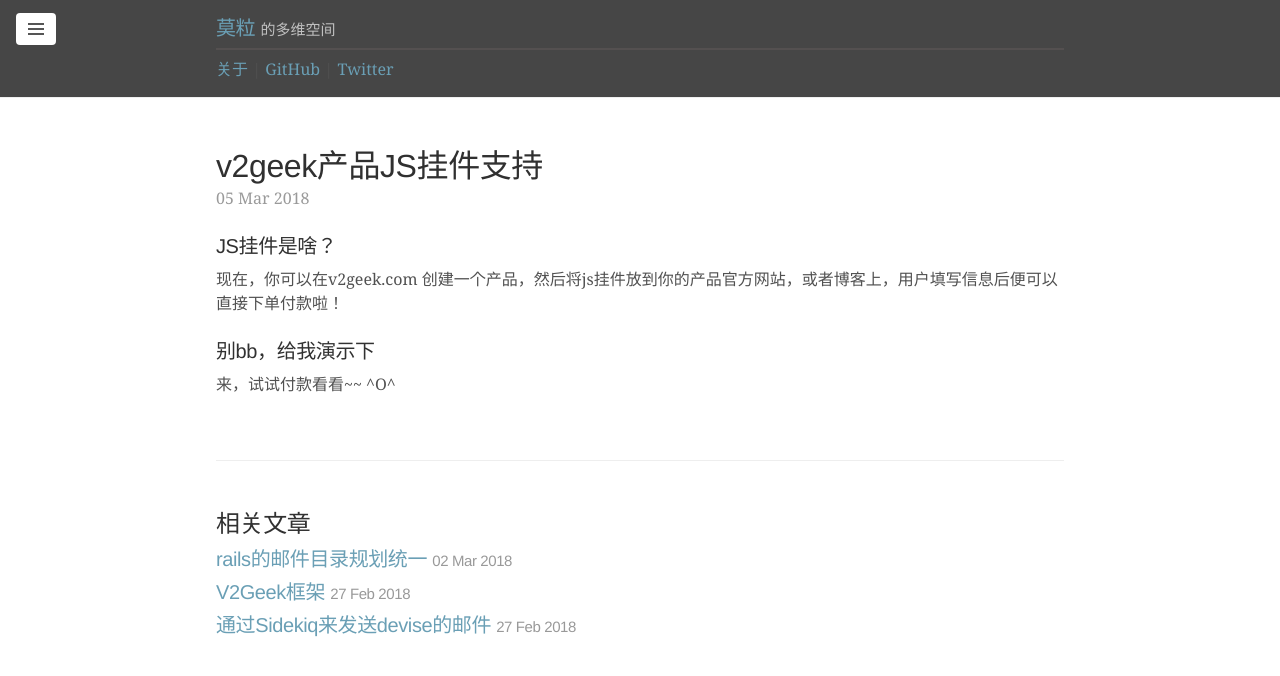
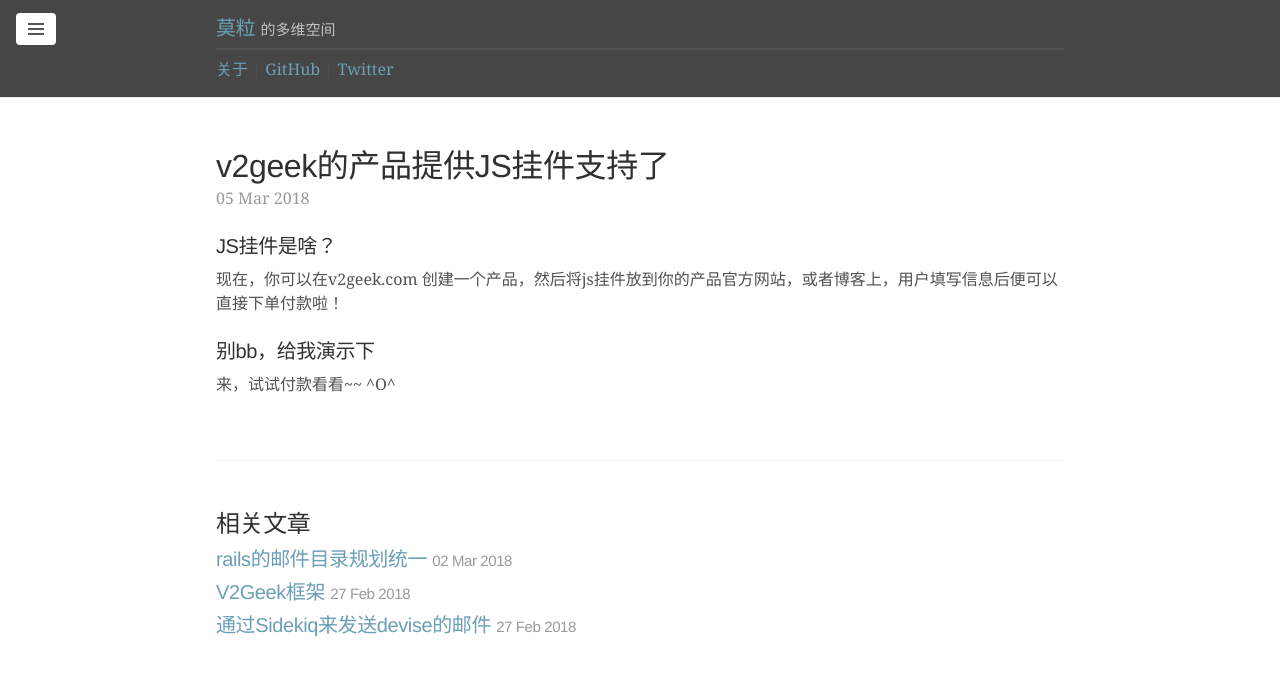
Before and after one commit to molizz/molizz, a Jekyll site: the page built from _posts/2018-03-05-v2geek-js-widget.md, in a window 1280 px wide. Shown: the top 676 px of the page. Built offline with Jekyll 4.4.1, drawn with Linux system fonts in a browser that asks for light colours; our own code applies the rules of GitHub Pages for plain Markdown files; a script that is not in the unit is left out; comment, search, counter and statistics services are not loaded.

Commit message:
v2geek widget

```diff
--- a/_posts/2018-03-05-v2geek-js-widget.md
+++ b/_posts/2018-03-05-v2geek-js-widget.md
@@ -1,5 +1,5 @@
 ---
-title: v2geek产品JS挂件支持
+title: v2geek的产品提供JS挂件支持了
 author: moli
 published: true
 comments: true
@@ -17,4 +17,5 @@
 
 来，试试付款看看~~ ^O^
 
+<div id="v2geek-project-widget"></div>
 <script src="https://v2geek.com/moli/ruby-papa/widget.js"></script>
```
